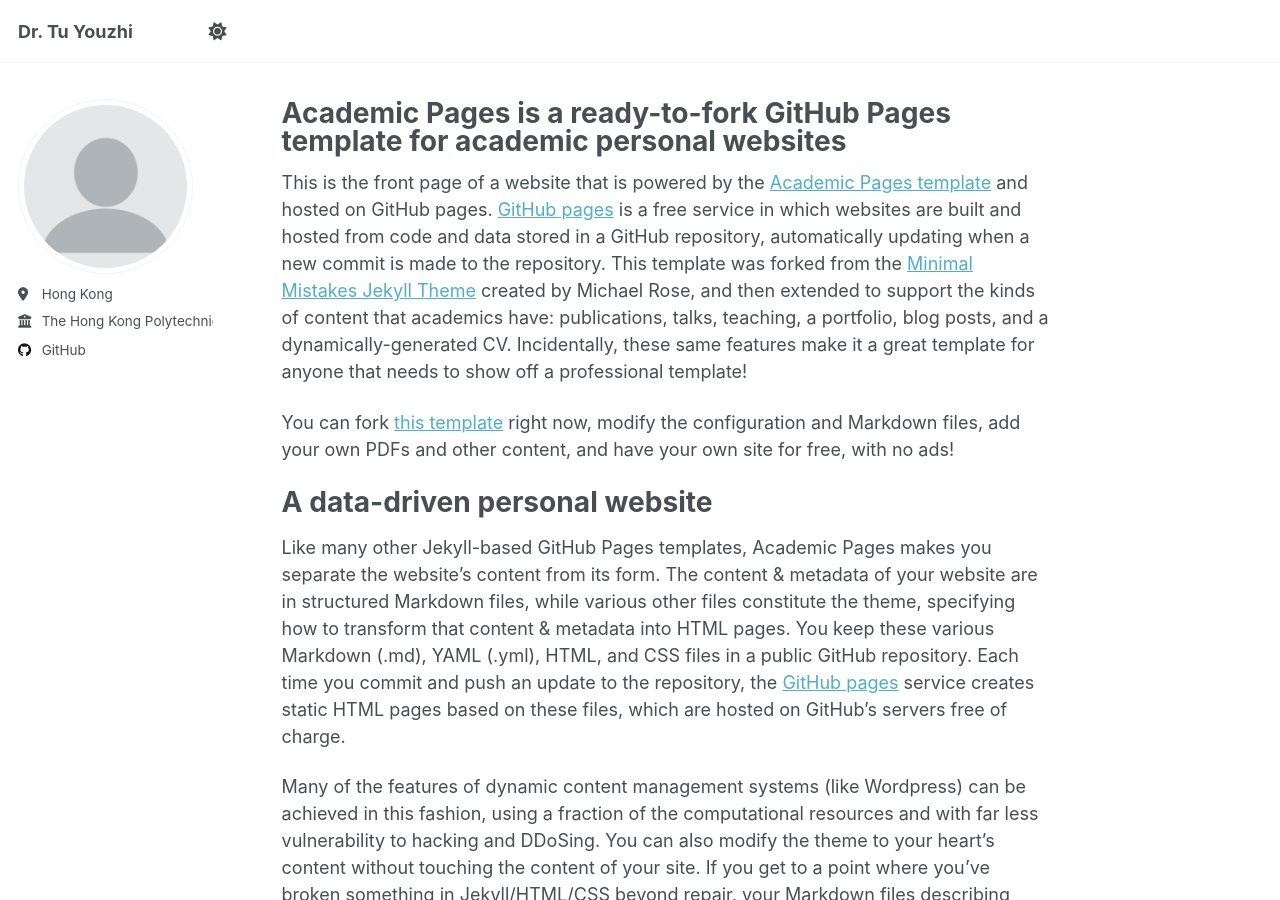
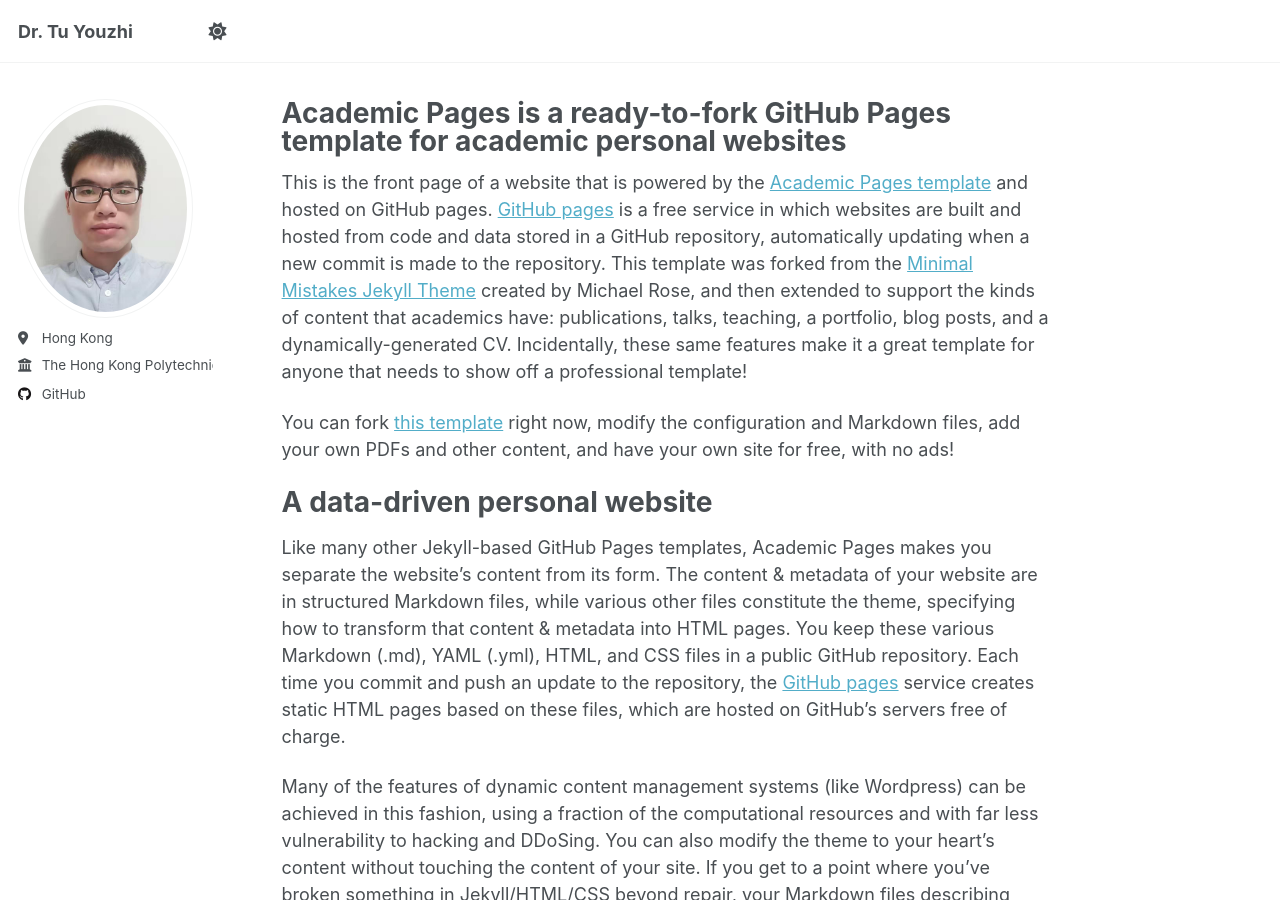
Before and after one commit to youzhitu/youzhitu.github.io, a Jekyll site: the page built from _pages/about.md, in a window 1280 px wide and 900 px high. Built offline with Jekyll 4.4.1, drawn with Linux system fonts in a browser that asks for light colours; a script that is not in the unit is left out.

Commit message:
Update _config.yml

```diff
--- a/_config.yml
+++ b/_config.yml
@@ -23,7 +23,7 @@ repository               : "youzhitu/youzhitu.github.io"
 #               Additional customization can be done by editing /_includes/author-profile.html
 author:
   # Biographic information
-  avatar           : "profile.png"
+  avatar           : "youzhi.png"
   # name             : "Tu Youzhi"
   pronouns         : # example: "she/her"
   # bio              : "Short biography for the left-hand sidebar"
```
